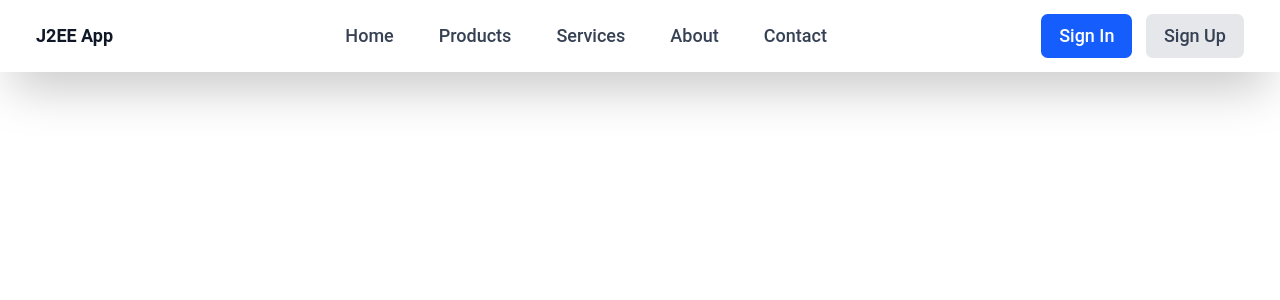
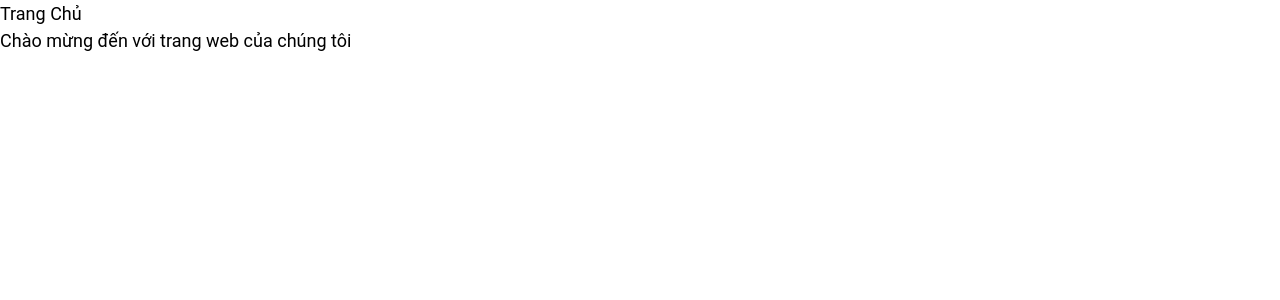
Before and after one commit to tongthanhdat009/J2EE-Frontend, a React (Vite) app: page / in a window 1280 px wide. Shown: the top 300 px of the page. Built offline with nearby package versions, Linux system fonts and the light colour scheme.

Commit message:
thêm route cài đặt axios testAPI

```diff
--- a/package.json
+++ b/package.json
@@ -11,8 +11,10 @@
   },
   "dependencies": {
     "@tailwindcss/vite": "^4.1.13",
+    "axios": "^1.12.2",
     "react": "^19.1.1",
     "react-dom": "^19.1.1",
+    "react-router-dom": "^7.9.1",
     "tailwindcss": "^4.1.13"
   },
   "devDependencies": {
--- a/src/App.jsx
+++ b/src/App.jsx
@@ -1,11 +1,27 @@
-import Header from "./components/layout/Header"
+import { BrowserRouter as Router, Routes, Route } from "react-router-dom"
+import Header from "./components/KhachHang/Header"
+import Home from "./pages/KhachHang/TrangChu"
+import Admin from "./pages/Quanly/TrangChuAdmin"
+import LoginAdmin from "./pages/Quanly/DangNhap"
+import LoginClient from "./pages/KhachHang/DangNhap"
+import SignupClient from "./pages/KhachHang/DangKy"
+import TestAPI from "./testAPI";
 
 function App() {
-
   return (
-    <>
-      <Header />
-    </>
+    <Router>
+      {/* <Header /> */}
+      <main>
+        <Routes>
+          <Route path="/" element={<Home />} />
+          <Route path="/admin" element={<Admin />} />
+          <Route path="/dang-nhap-admin" element={<LoginAdmin/>}/>
+          <Route path="/dang-nhap-client" element={<LoginClient/>}/>
+          <Route path="/dang-ky-client" element={<SignupClient/>}/>
+          <Route path="/test-api" element={<TestAPI/>}/>
+        </Routes>
+      </main>
+    </Router>
   )
 }
 
--- /dev/null
+++ b/src/components/KhachHang/Header.jsx
@@ -0,0 +1,19 @@
+import { Link } from "react-router-dom"
+
+function Header() {
+  return (
+    <header>
+      <nav>
+        <ul style={{ display: "flex", listStyle: "none", gap: "20px" }}>
+          <li><Link to="/">Trang chủ</Link></li>
+          <li><Link to="/admin">Admin</Link></li>
+          <li><Link to="/dang-nhap-admin">Dang nhap admin</Link></li>
+          <li><Link to="/dang-nhap-client">Dang nhap client</Link></li>
+          <li><Link to="/dang-ky-client">Dang ky client</Link></li>
+        </ul>
+      </nav>
+    </header>
+  )
+}
+
+export default Header
--- a/src/components/layout/Footer.jsx
+++ /dev/null
@@ -1,10 +0,0 @@
-const Footer = () => {
-    return (
-        <>
-            <footer>
-
-            </footer>
-        </>
-    )
-}
-export default Footer
--- a/src/components/layout/Header.jsx
+++ /dev/null
@@ -1,110 +0,0 @@
-import React, { useState } from 'react';
-
-const Header = () => {
-  const [isMenuOpen, setIsMenuOpen] = useState(false);
-
-  return (
-    <header className="bg-white shadow-2xl sticky top-0 z-50">
-      <nav className="max-w-7xl mx-auto px-4 sm:px-6 lg:px-8">
-        <div className="flex justify-between items-center h-16">
-          {/* Logo */}
-          <div className="flex-shrink-0">
-            <h1 className="text-2xl font-bold text-gray-900">
-              J2EE App
-            </h1>
-          </div>
-
-          {/* Desktop Navigation */}
-          <div className="hidden md:block">
-            <div className="ml-10 flex items-baseline space-x-4">
-              <a href="#" className="text-gray-700 hover:text-blue-600 px-3 py-2 rounded-md text-sm font-medium transition-colors">
-                Home
-              </a>
-              <a href="#" className="text-gray-700 hover:text-blue-600 px-3 py-2 rounded-md text-sm font-medium transition-colors">
-                Products
-              </a>
-              <a href="#" className="text-gray-700 hover:text-blue-600 px-3 py-2 rounded-md text-sm font-medium transition-colors">
-                Services
-              </a>
-              <a href="#" className="text-gray-700 hover:text-blue-600 px-3 py-2 rounded-md text-sm font-medium transition-colors">
-                About
-              </a>
-              <a href="#" className="text-gray-700 hover:text-blue-600 px-3 py-2 rounded-md text-sm font-medium transition-colors">
-                Contact
-              </a>
-            </div>
-          </div>
-
-          {/* User Actions */}
-          <div className="hidden md:block">
-            <div className="ml-4 flex items-center md:ml-6 space-x-3">
-              <button className="bg-blue-600 hover:bg-blue-700 text-white px-4 py-2 rounded-md text-sm font-medium transition-colors">
-                Sign In
-              </button>
-              <button className="bg-gray-200 hover:bg-gray-300 text-gray-700 px-4 py-2 rounded-md text-sm font-medium transition-colors">
-                Sign Up
-              </button>
-            </div>
-          </div>
-
-          {/* Mobile menu button */}
-          <div className="md:hidden">
-            <button
-              onClick={() => setIsMenuOpen(!isMenuOpen)}
-              className="bg-gray-200 inline-flex items-center justify-center p-2 rounded-md text-gray-700 hover:text-gray-900 hover:bg-gray-300 focus:outline-none focus:ring-2 focus:ring-inset focus:ring-blue-500"
-            >
-              <svg
-                className="h-6 w-6"
-                xmlns="http://www.w3.org/2000/svg"
-                fill="none"
-                viewBox="0 0 24 24"
-                stroke="currentColor"
-              >
-                {isMenuOpen ? (
-                  <path strokeLinecap="round" strokeLinejoin="round" strokeWidth={2} d="M6 18L18 6M6 6l12 12" />
-                ) : (
-                  <path strokeLinecap="round" strokeLinejoin="round" strokeWidth={2} d="M4 6h16M4 12h16M4 18h16" />
-                )}
-              </svg>
-            </button>
-          </div>
-        </div>
-
-        {/* Mobile Navigation Menu */}
-        {isMenuOpen && (
-          <div className="md:hidden">
-            <div className="px-2 pt-2 pb-3 space-y-1 sm:px-3 bg-white border-t">
-              <a href="#" className="text-gray-700 hover:text-blue-600 block px-3 py-2 rounded-md text-base font-medium">
-                Home
-              </a>
-              <a href="#" className="text-gray-700 hover:text-blue-600 block px-3 py-2 rounded-md text-base font-medium">
-                Products
-              </a>
-              <a href="#" className="text-gray-700 hover:text-blue-600 block px-3 py-2 rounded-md text-base font-medium">
-                Services
-              </a>
-              <a href="#" className="text-gray-700 hover:text-blue-600 block px-3 py-2 rounded-md text-base font-medium">
-                About
-              </a>
-              <a href="#" className="text-gray-700 hover:text-blue-600 block px-3 py-2 rounded-md text-base font-medium">
-                Contact
-              </a>
-              <div className="pt-4 pb-3 border-t border-gray-200">
-                <div className="flex items-center px-3 space-x-3">
-                  <button className="bg-blue-600 hover:bg-blue-700 text-white px-4 py-2 rounded-md text-sm font-medium w-full">
-                    Sign In
-                  </button>
-                  <button className="bg-gray-200 hover:bg-gray-300 text-gray-700 px-4 py-2 rounded-md text-sm font-medium w-full">
-                    Sign Up
-                  </button>
-                </div>
-              </div>
-            </div>
-          </div>
-        )}
-      </nav>
-    </header>
-  );
-};
-
-export default Header;
--- /dev/null
+++ b/src/pages/KhachHang/DangKy.jsx
@@ -0,0 +1,6 @@
+import React from 'react'
+
+function DangKyClient() {
+  return <div>DangKyClient</div>
+}
+export default DangKyClient
--- /dev/null
+++ b/src/pages/KhachHang/DangNhap.jsx
@@ -0,0 +1,6 @@
+import React from 'react'
+
+function DangNhapClient() {
+  return <div>DangNhapClient</div>
+}
+export default DangNhapClient
--- /dev/null
+++ b/src/pages/KhachHang/TrangChu.jsx
@@ -0,0 +1,12 @@
+import React from 'react'
+
+function TrangChu() {
+  return (
+    <div>
+      <h1>Trang Chủ</h1>
+      <p>Chào mừng đến với trang web của chúng tôi</p>
+    </div>
+  )
+}
+
+export default TrangChu
--- /dev/null
+++ b/src/pages/QuanLy/DangNhap.jsx
@@ -0,0 +1,6 @@
+import React from 'react'
+
+function DangNhapAdmin() {
+  return <div>DangNhapAdmin</div>
+}
+export default DangNhapAdmin
--- /dev/null
+++ b/src/pages/QuanLy/TrangChuAdmin.jsx
@@ -0,0 +1,12 @@
+import React from 'react'
+
+function TrangChuAdmin() {
+  return (
+    <div>
+      <h1>Trang Quản Trị</h1>
+      <p>Đây là trang dành cho quản trị viên</p>
+    </div>
+  )
+}
+
+export default TrangChuAdmin
--- /dev/null
+++ b/src/testAPI.jsx
@@ -0,0 +1,41 @@
+import React, { useState, useEffect } from 'react';
+import axios from 'axios';
+
+// Tên component trong React phải bắt đầu bằng chữ hoa
+function TestAPI() {
+    const [data, setData] = useState(null);
+    const [loading, setLoading] = useState(true);
+    const [error, setError] = useState(null);
+
+    useEffect(() => {
+        // Gọi API khi component được render lần đầu
+        axios.get('http://localhost:8080/api/v1/hanhkhach')
+            .then(response => {
+                console.log('Dữ liệu nhận được:', response.data);
+                setData(response.data); // Lưu dữ liệu vào state
+                setLoading(false);
+            })
+            .catch(error => {
+                console.error('Lỗi khi lấy dữ liệu:', error);
+                setError(error); // Lưu lỗi vào state
+                setLoading(false);
+            });
+    }, []); // Mảng rỗng đảm bảo useEffect chỉ chạy một lần
+
+    if (loading) {
+        return <div>Đang tải dữ liệu...</div>;
+    }
+
+    if (error) {
+        return <div>Lỗi khi tải dữ liệu: {error.message}</div>;
+    }
+
+    return (
+        <div>
+            <h1>Test API</h1>
+            <pre>{JSON.stringify(data, null, 2)}</pre>
+        </div>
+    );
+}
+
+export default TestAPI;
```
Also changed, not shown: src/assets/css/Header.css (deleted), 1 other file (tests, documents, lock files or other folders).
